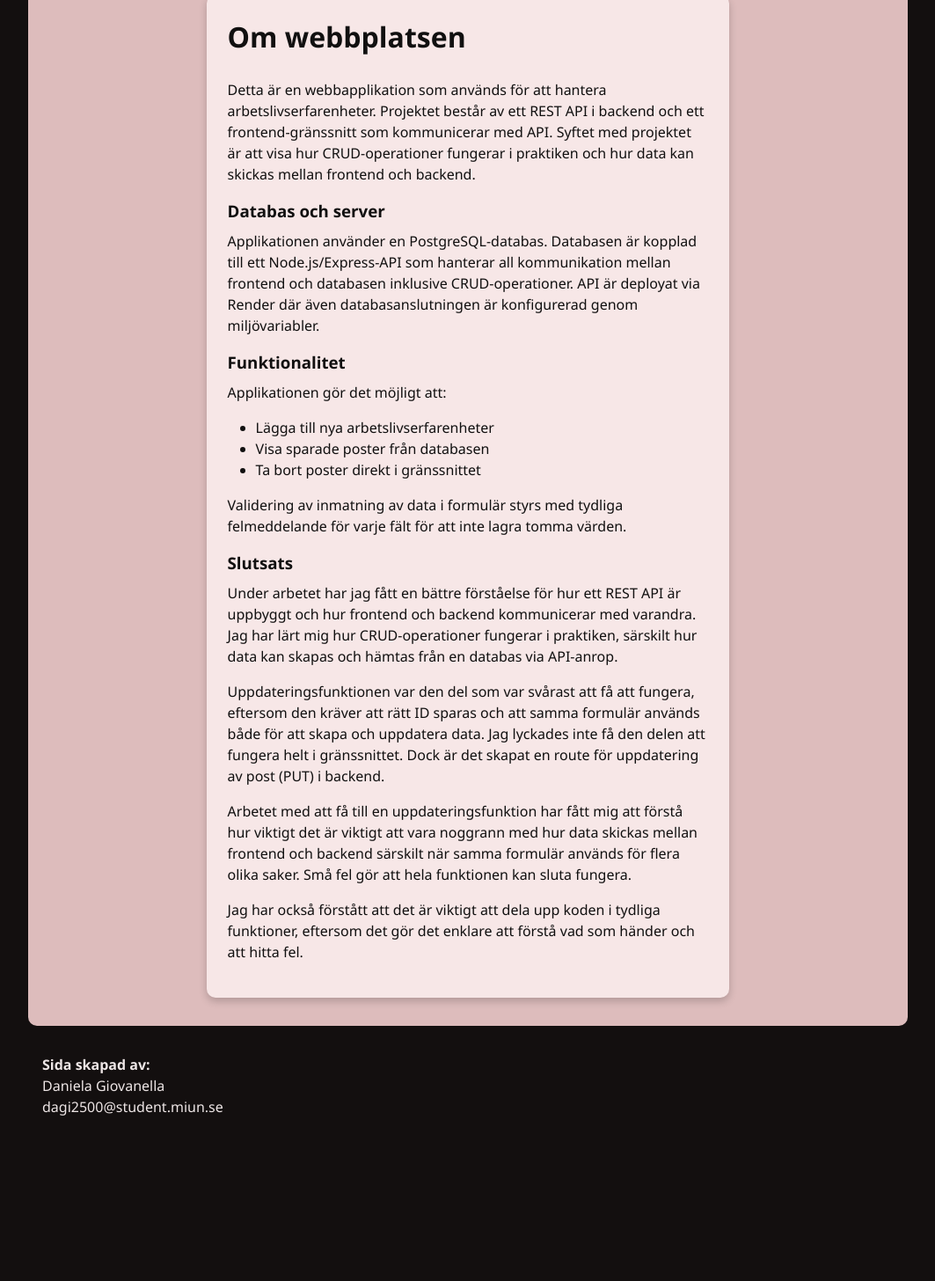
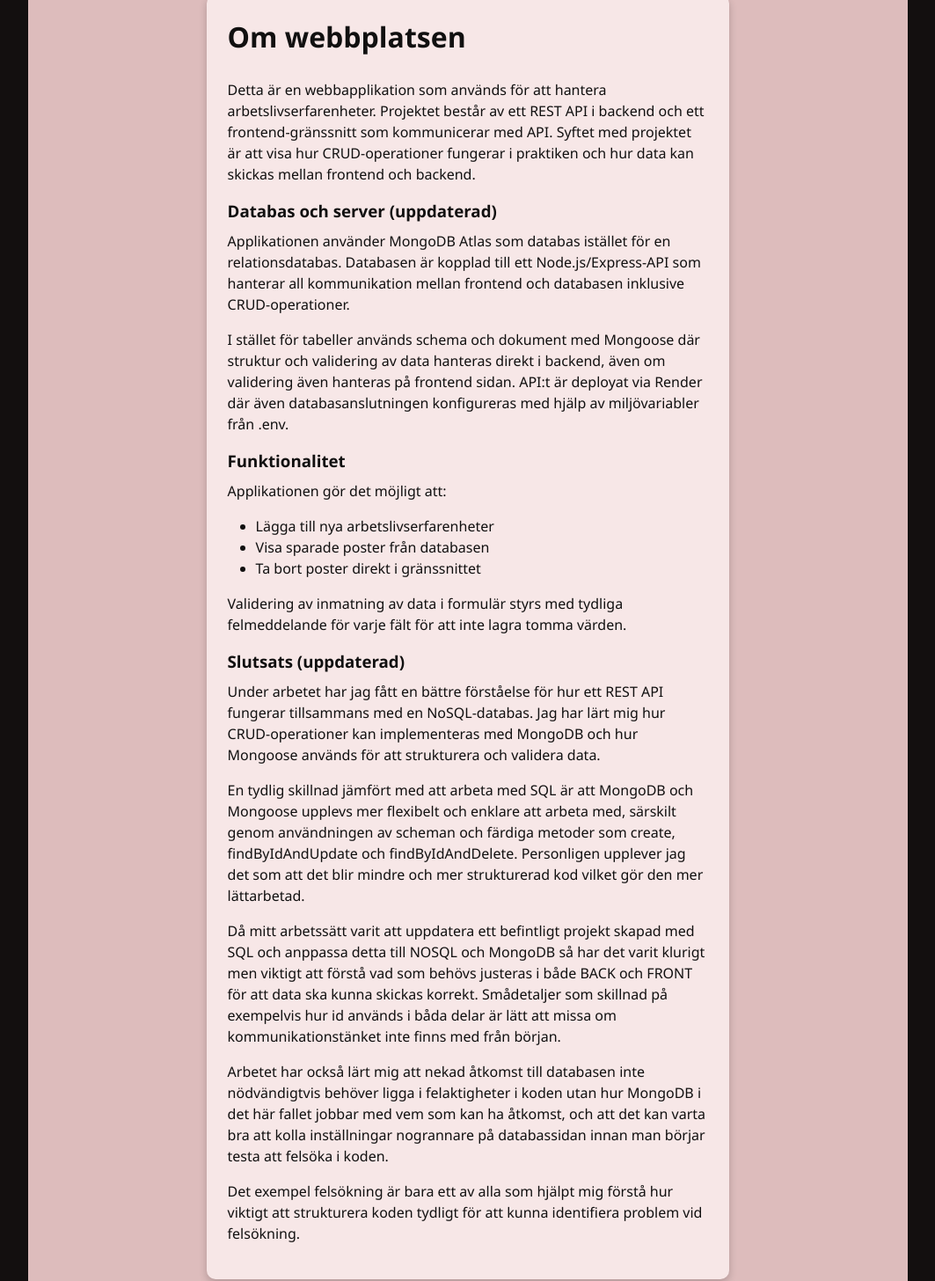
Before and after one commit to dannigiovanella/mongodb-labb3-FRONT, a website built with Vite: page cv_front/about.html in a window 1280 px wide. Shown: the part 215-1671 px from the top of the page at 88% size, without its empty margins (108-1171 px from the left). Before the commit the page ends 1517 px from the top, so only its background shows below. Built offline with nearby package versions, Linux system fonts and the light colour scheme; no server answers.

Commit message:
Lagt till/uppdaterat textelement på Om-sidan

```diff
--- a/cv_front/about.html
+++ b/cv_front/about.html
@@ -31,12 +31,18 @@
                 mellan frontend och backend.
             </p>
 
-            <h3>Databas och server</h3>
+            <h3>Databas och server (uppdaterad)</h3>
             <p>
-                Applikationen använder en PostgreSQL-databas. Databasen är kopplad till
-                ett Node.js/Express-API som hanterar all kommunikation mellan frontend och databasen inklusive
-                CRUD-operationer. API är deployat via Render där även databasanslutningen är konfigurerad genom
-                miljövariabler.
+                Applikationen använder MongoDB Atlas som databas istället för en relationsdatabas. Databasen är kopplad
+                till ett Node.js/Express-API som hanterar all kommunikation mellan frontend och databasen inklusive
+                CRUD-operationer.
+            </p>
+
+            <p>
+                I stället för tabeller används schema och dokument med Mongoose där struktur och validering
+                av data hanteras direkt i backend, även om validering även hanteras på frontend sidan. API:t är
+                deployat via Render där även databasanslutningen
+                konfigureras med hjälp av miljövariabler från .env.
             </p>
 
             <h3>Funktionalitet</h3>
@@ -52,29 +58,34 @@
             <p>Validering av inmatning av data i formulär styrs med tydliga felmeddelande för varje fält för att inte
                 lagra tomma värden.</p>
 
-            <h3>Slutsats</h3>
-            <p>
-                Under arbetet har jag fått en bättre förståelse för hur ett REST API är uppbyggt och hur frontend och
-                backend kommunicerar med varandra.
-
-                Jag har lärt mig hur CRUD-operationer fungerar i praktiken, särskilt hur data kan skapas och hämtas från
-                en databas via API-anrop.
+            <h3>Slutsats (uppdaterad)</h3>
+            <p>Under arbetet har jag fått en bättre förståelse för hur ett REST API fungerar tillsammans med en
+                NoSQL-databas. Jag har lärt mig hur CRUD-operationer kan implementeras med MongoDB och hur Mongoose
+                används för att strukturera och validera data.
             </p>
             <p>
-                Uppdateringsfunktionen var den del som var svårast att få att fungera, eftersom den kräver att
-                rätt ID sparas och att samma formulär används både för att skapa och uppdatera data. Jag lyckades inte
-                få den delen att fungera helt i gränssnittet. Dock är det skapat en route för uppdatering av post (PUT)
-                i backend.
+                En tydlig skillnad jämfört med att arbeta med SQL är att MongoDB och Mongoose upplevs mer flexibelt och
+                enklare att arbeta med, särskilt genom användningen av scheman och färdiga metoder som create,
+                findByIdAndUpdate och findByIdAndDelete. Personligen upplever jag det som att det blir mindre och mer
+                strukturerad kod vilket gör den mer lättarbetad.
             </p>
-            <p>Arbetet med att få till en uppdateringsfunktion har fått mig att förstå hur viktigt det är viktigt att
-                vara noggrann med hur data skickas mellan frontend och backend särskilt när samma formulär används för
-                flera olika saker. Små fel gör att hela funktionen kan
-                sluta fungera.</p>
-            <p>Jag har också förstått att det är viktigt att dela upp koden i tydliga funktioner, eftersom det gör det
-                enklare att förstå vad som händer och att hitta fel.</p>
+            <p>Då mitt arbetssätt varit att uppdatera ett befintligt projekt skapad med SQL och anppassa detta till
+                NOSQL och MongoDB så har det varit klurigt men viktigt att förstå vad som behövs justeras i både BACK
+                och FRONT för att data ska kunna skickas korrekt. Smådetaljer som skillnad på exempelvis hur id används
+                i båda delar är lätt att missa om kommunikationstänket inte finns med från början. </p>
+
+            <p>
+                Arbetet har också lärt mig att nekad åtkomst till databasen inte nödvändigtvis behöver ligga i
+                felaktigheter i koden utan hur MongoDB i det här fallet jobbar med vem som kan ha åtkomst, och att det
+                kan varta bra att kolla inställningar nogrannare på databassidan innan man börjar testa att felsöka i
+                koden.
+            </p>
+
+            <p>Det exempel felsökning är bara ett av alla som hjälpt mig förstå hur viktigt att strukturera koden
+                tydligt för att kunna identifiera problem vid felsökning.</p>
         </article>
     </main>
-        <footer>
+    <footer>
         <p><strong>Sida skapad av:</strong></p>
         <p>Daniela Giovanella<br>
             dagi2500@student.miun.se
--- a/cv_front/src/main.js
+++ b/cv_front/src/main.js
@@ -18,7 +18,7 @@ function validateForm() {
     document.getElementById("description-error").textContent = "";
 
 
-    //Variabel för om fält är tomt eller ej. Sätts till false om nåt är fel
+    // Variabel för om fält är tomt eller ej. Sätts till false om nåt är fel
     let isCorrect = true;
 
     //Hämtar id och dess värde för inputfält. trim tar bort onödiga mellanslag
@@ -29,41 +29,41 @@ function validateForm() {
     const enddate = document.getElementById("enddate").value;
     const description = document.getElementById("description").value.trim();
 
-    //Kontroll för skriva ut felmeddelande om fälten är tomma.
-    //Individuella felmedellanden för varje fält
+    // Kontroll för skriva ut felmeddelande om fälten är tomma.
+    // Individuella felmedellanden för varje fält
 
-    //Jobbtitel
+    // Jobbtitel
     if (!jobtitle) {
         document.getElementById("jobtitle-error").textContent = "Fyll i roll";
         isCorrect = false;
     }
-    //Företagsnamn
+    // Företagsnamn
     if (!companyname) {
         document.getElementById("companyname-error").textContent = "Fyll i företag";
         isCorrect = false;
     }
-    //Plats
+    // Plats
     if (!location) {
         document.getElementById("location-error").textContent = "Fyll i plats";
         isCorrect = false;
     }
-    //Startdatum
+    // Startdatum
     if (!startdate) {
         document.getElementById("startdate-error").textContent = "Fyll i startdatum";
         isCorrect = false;
     }
-    //Slutdatum
+    // Slutdatum
     if (!enddate) {
         document.getElementById("enddate-error").textContent = "Fyll i slutdatum";
         isCorrect = false;
     }
-    //Beskrivning
+    // Beskrivning
     if (!description) {
         document.getElementById("description-error").textContent = "Fyll i beskrivning";
         isCorrect = false;
     }
 
-    //Returnerar resultatet av valideringen
+    // Returnerar resultatet av valideringen
     return isCorrect;
 }
 
@@ -225,7 +225,7 @@ async function showWorkexperience(data) {
         // Eventlyssnare som anpropar delete-funktion vid klick
         //Plockar ut post via ID
         deleteButton.addEventListener("click", () => {
-            deleteWorkPost(workPost.id);
+            deleteWorkPost(workPost._id);
         });
 
         //Lägger knapp i wrapper
```
